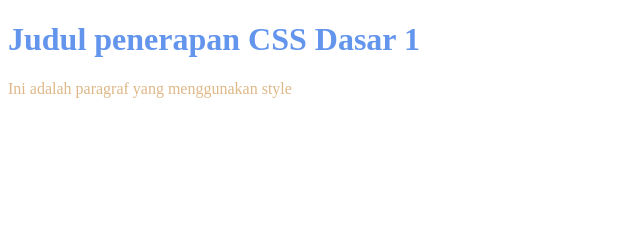
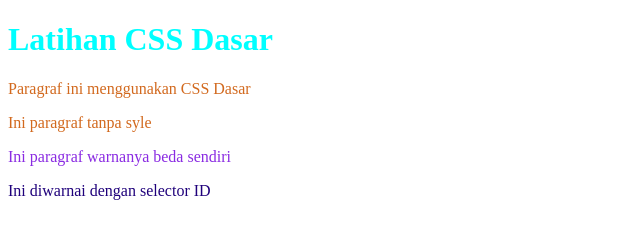
Before and after one commit to irfdigiprod/CSS_Dasar, a plain HTML site: page index.html in a window 1280 px wide. Shown: the whole page, without its empty margins (0-640 px from the left). Drawn offline with Linux system fonts and the light colour scheme.

Commit message:
Latihan selector Internal external inline dan id class tag

```diff
--- /dev/null
+++ b/desain.css
@@ -0,0 +1,12 @@
+h1 {
+  color: aqua;
+}
+p {
+  color: chocolate;
+}
+.paragraf {
+  color: blueviolet;
+}
+#paragraf_2 {
+  color: rgb(31, 0, 123);
+}
--- a/index.html
+++ b/index.html
@@ -3,11 +3,14 @@
   <head>
     <meta charset="UTF-8" />
     <meta name="viewport" content="width=device-width, initial-scale=1.0" />
-    <link rel="stylesheet" href="style.css" />
-    <title>Document</title>
+    <link rel="stylesheet" href="desain.css" />
+    <title>Latihan CSS Dasar</title>
   </head>
   <body>
-    <h1>Judul penerapan CSS Dasar 1</h1>
-    <p>Ini adalah paragraf yang menggunakan style</p>
+    <h1>Latihan CSS Dasar</h1>
+    <p>Paragraf ini menggunakan CSS Dasar</p>
+    <p>Ini paragraf tanpa syle</p>
+    <p class="paragraf">Ini paragraf warnanya beda sendiri</p>
+    <p id="paragraf_2">Ini diwarnai dengan selector ID</p>
   </body>
 </html>
--- a/style.css
+++ /dev/null
@@ -1,6 +0,0 @@
-h1{
-    color: cornflowerblue;
-}
-p{
-    color:burlywood;
-}
```
Also changed, not shown: 1 other file.
